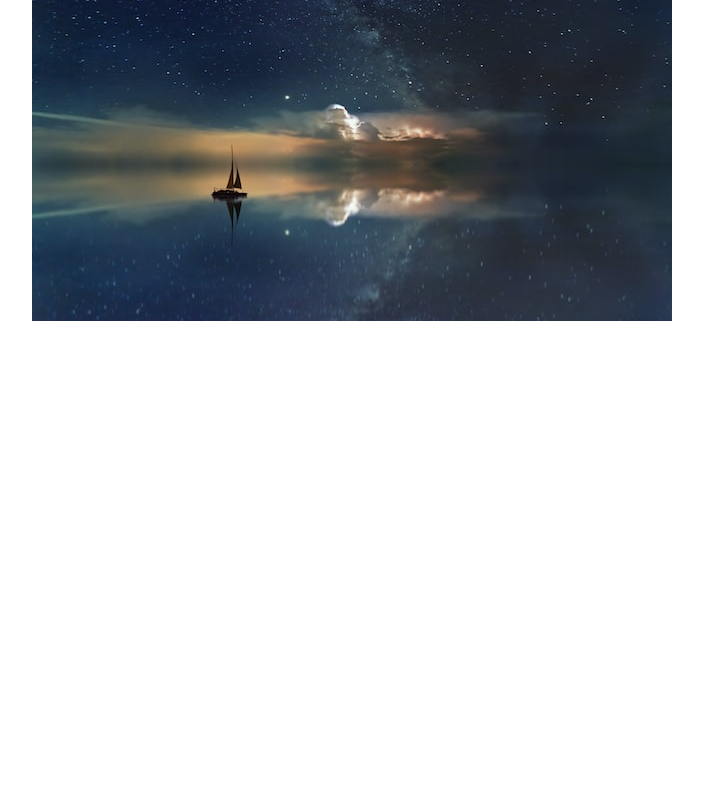
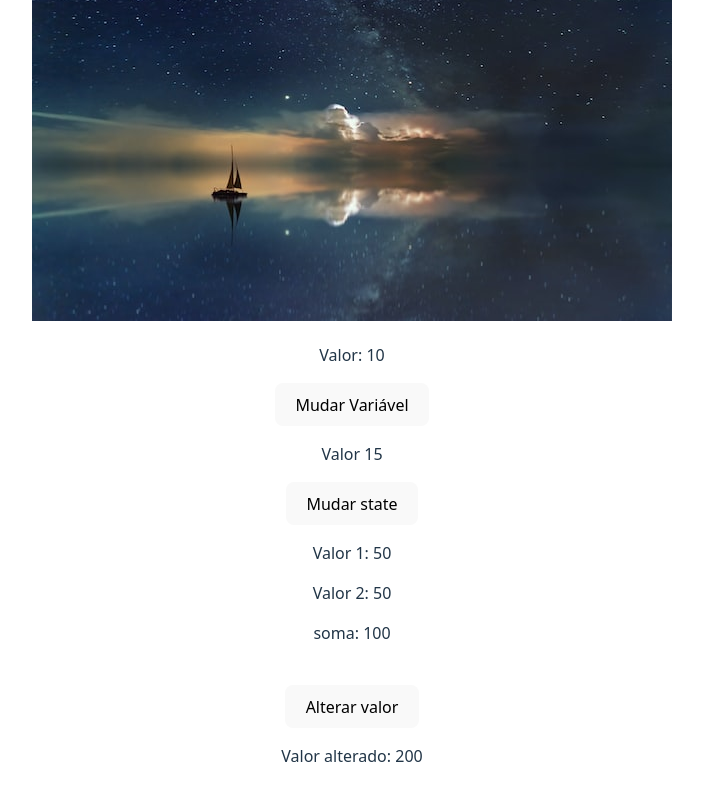
Before and after one commit to samuelgarciamoreira1985/curso-react-codar, a React (Vite) app in the folder 3_AVANCANDO_EM_REACT/avancando/: page / in a window 1280 px wide. Shown: the part 684-1484 px from the top of the page, without its empty margins (288-991 px from the left). Before the commit the page ends 1043 px from the top, so only its background shows below. Built offline with nearby package versions, Linux system fonts and the light colour scheme.

Commit message:
3_Avancando - hooks e useState

```diff
--- a/3_AVANCANDO_EM_REACT/avancando/src/App.jsx
+++ b/3_AVANCANDO_EM_REACT/avancando/src/App.jsx
@@ -1,16 +1,25 @@
 import './App.css'
+import Logica from './components/Logica';
+import NovoCalculo from './components/NovoCalculo';
 
 // 2 - imagem em assets - importando
 import night from "./assets/night.jpg";
 
+// 3 - useState
+import Data from './components/Data';
+
 function App() {
   return (
-    <div className='App'>
+    <div className='App' style={{paddingBottom: "500px"}}>
       <h1>Avançando em React</h1>
       {/* 1 - imagem em public */}
       <img src="/img.jpg" alt="Alguma imagem" />
       {/* 1 - imagem em assets */}
       <img src={night} alt="Outra imagem" />
+      {/* 3 - useState */}
+      <Data/>
+      <Logica/>
+      {/*<NovoCalculo/>*/}
     </div>
   )
 }
--- /dev/null
+++ b/3_AVANCANDO_EM_REACT/avancando/src/components/Data.jsx
@@ -0,0 +1,21 @@
+import React, { useState } from 'react'
+
+function Data() {
+    let someData = 10;
+    const [anotherNumber, setAnotherNumber] = useState(15)
+
+  return (
+    <div>
+    <div>
+        <p>Valor: {someData}</p>
+        <button onClick={() => (someData = 15)}>Mudar Variável</button>
+    </div>
+    <div>
+        <p>Valor {anotherNumber}</p>
+        <button onClick={() => setAnotherNumber(22)}>Mudar state</button>
+    </div>
+    </div>
+  )
+}
+
+export default Data
--- /dev/null
+++ b/3_AVANCANDO_EM_REACT/avancando/src/components/Logica.jsx
@@ -0,0 +1,30 @@
+import React, { useState } from "react";
+
+
+
+const Logica = () => {
+
+    let n1 = 50
+    let n2 = 50
+    let res = n1 + n2
+
+const [recebeSoma,setRecebeSoma] = useState(200)
+
+    return (
+        <div>
+            <div>
+                <p>Valor 1: {n1}</p>
+                <p>Valor 2: {n2}</p>
+                <p>soma: {res}</p>
+            </div>
+            <div>
+                <br />
+                <button onClick={() => setRecebeSoma(res+recebeSoma)}>Alterar valor</button>
+                <p>Valor alterado: {recebeSoma}</p>
+            </div>
+        </div>
+    )
+
+}
+
+export default Logica
--- /dev/null
+++ b/3_AVANCANDO_EM_REACT/avancando/src/components/NovoCalculo.jsx
@@ -0,0 +1,22 @@
+import React, { useState } from "react";
+
+const NovoCalculo = () => {
+
+    let number = document.getElementById('inumber1')
+    let numberCon = Number(number)
+
+    const [number1,setNumber1] = useState(numberCon.valueOf())
+
+    return (
+        <div>
+            <p>Calculo de resultados</p>
+            <input type="text" id="inumber1"/><br />
+            <input type="text" id="inumber2"/><br />
+            <button onClick={() => setNumber1(number1.valueOf())}>Calcular</button><br />
+            <label>Resultado: {number1.valueOf()}</label>
+        </div>
+    )
+
+}
+
+export default NovoCalculo
```
